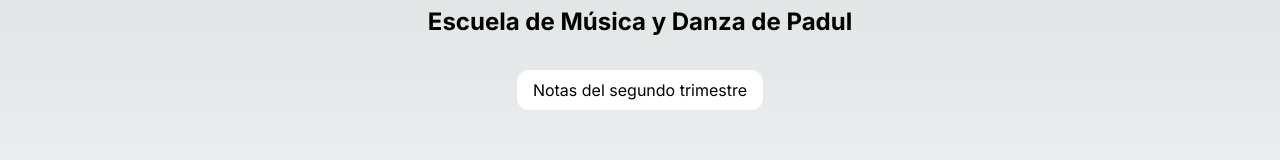
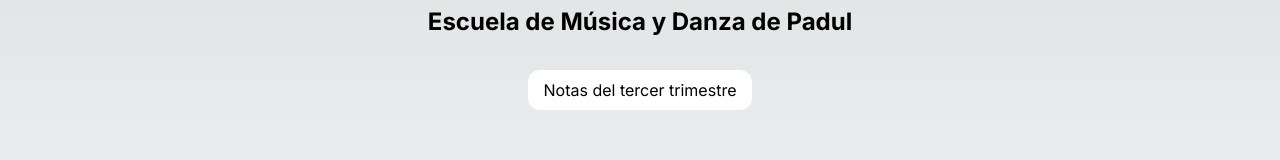
Before and after one commit to daniharo/emdpadul-notas, a Next.js app: page / in a window 1280 px wide. Shown: the part 242-402 px from the top of the page. Built offline with nearby package versions, Linux system fonts and the light colour scheme.

Commit message:
Update page.tsx

```diff
--- a/src/app/page.tsx
+++ b/src/app/page.tsx
@@ -8,7 +8,7 @@ export default function Home() {
         href="/notas/"
         className="transition-all rounded-xl bg-white text-black px-4 py-2 hover:bg-neutral-300"
       >
-        Notas del segundo trimestre
+        Notas del tercer trimestre
       </Link>
     </main>
   );
```
